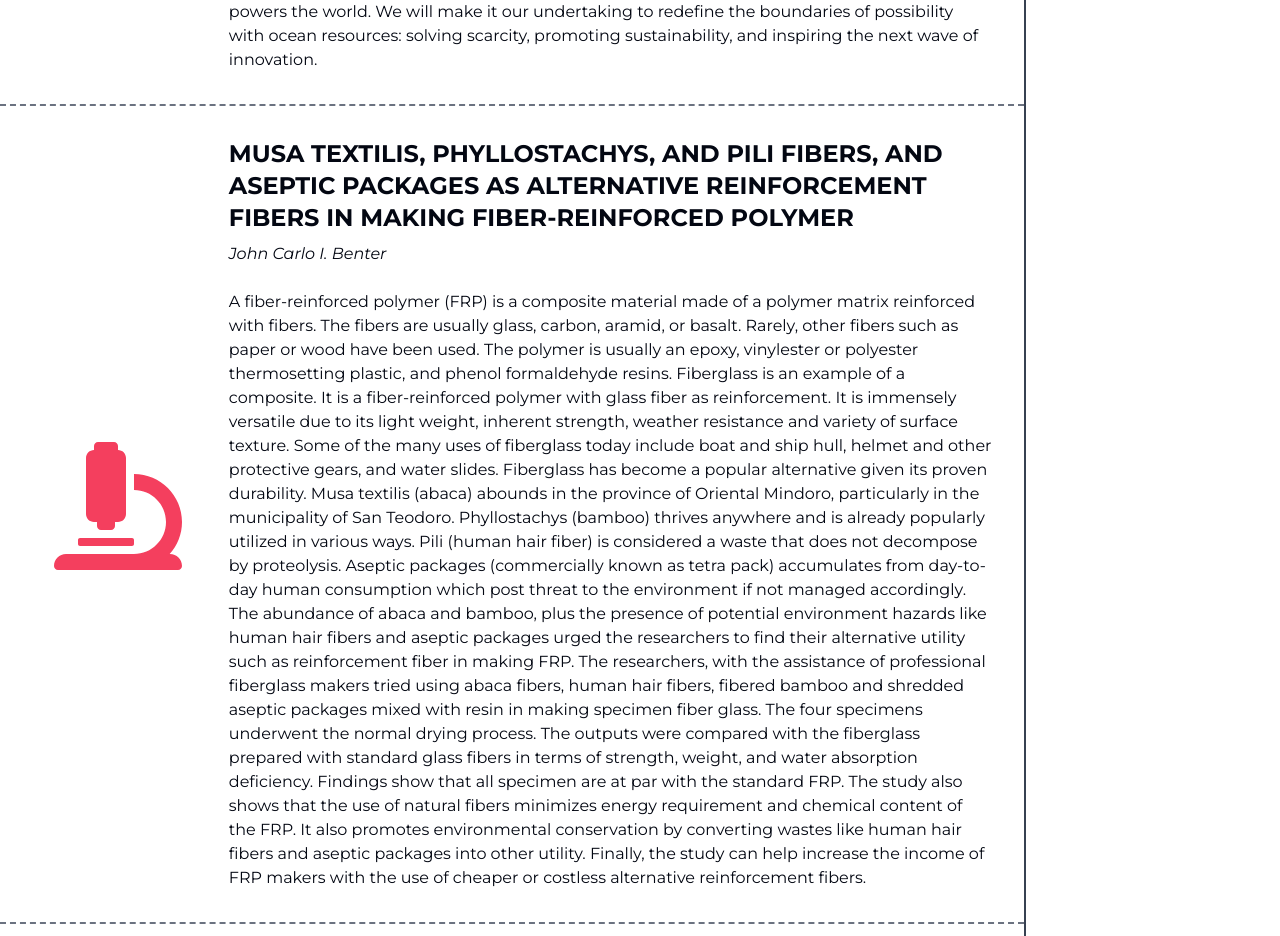
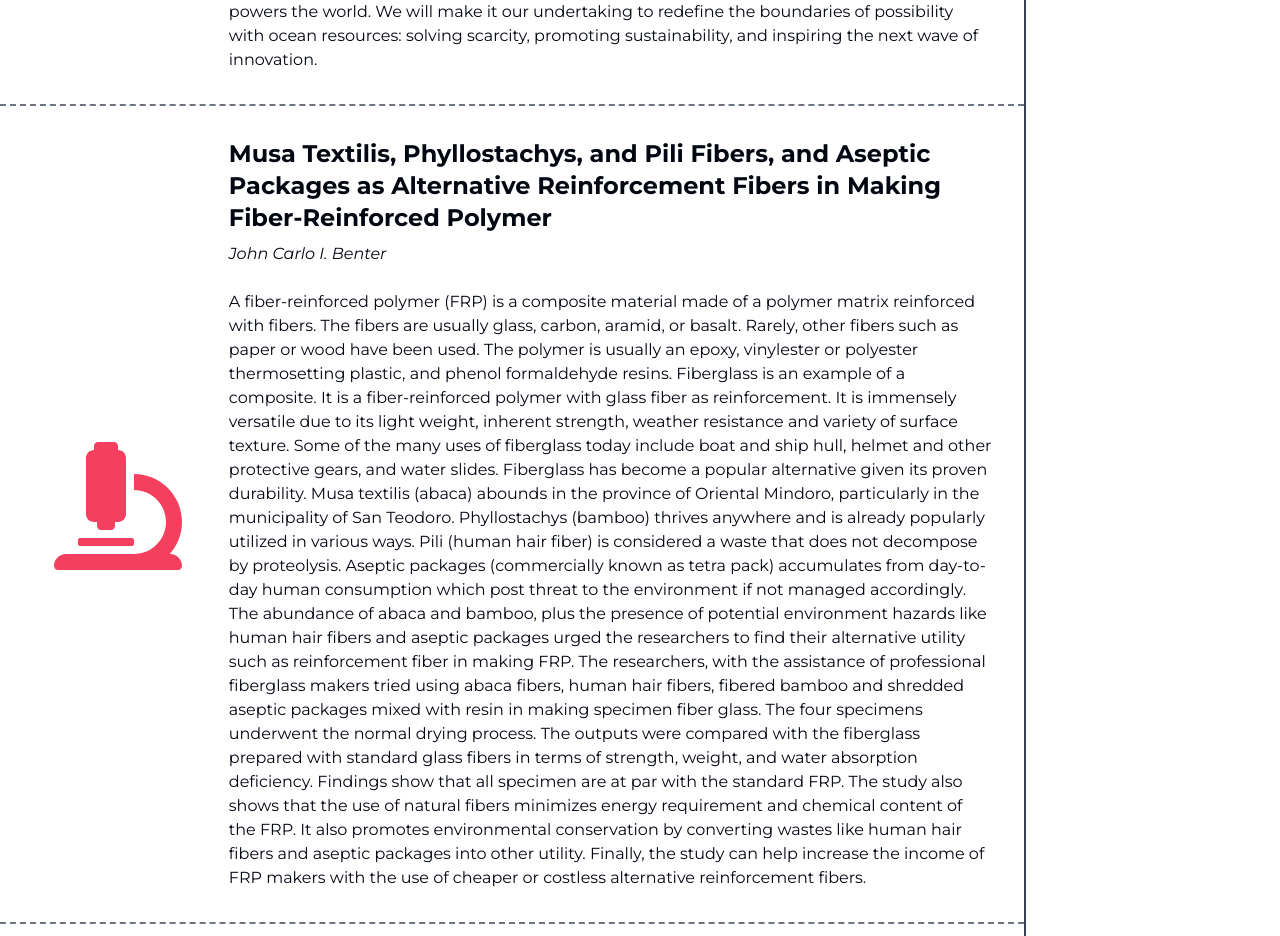
Before and after one commit to multiverseresearchers/multiverse-researchers, a React (Vite) app: page /papers in a window 1280 px wide. Shown: the part 1620-2556 px from the top of the page. Built offline with nearby package versions, Linux system fonts and the light colour scheme.

Commit message:
updated pub

```diff
--- a/src/components/publications/Publications.tsx
+++ b/src/components/publications/Publications.tsx
@@ -30,7 +30,7 @@ const Publications = () => {
         abstract: "With growing freshwater scarcity and surging demand for critical minerals like lithium, the pace of innovation will have to rise to meet the dual crises facing humanity. This project proposes an affordable, scalable device that integrates lithium extraction with seawater desalination--a way to make the world's vast oceans a dual resource for both clean water and sustainable energy. It uses state-of-the-art adsorption materials, effective pumping systems, and renewable energy to selectively extract lithium-a cornerstone of modern battery technology--from seawater while supporting the desalination process in tandem. Drawing from an already established network of desalination infrastructure, this system is low-cost and modular, bringing an entirely new synergy to the coastal community, especially within water-stressed regions. Conceptually envisioned as both a proof-of-concept and one toward environmental harmony, this solution aims to reduce the mineral load in seawater before desalination. This will help in making the process of desalination more efficient and sustainable. It aspires to empower regions where water scarcity and renewable energy demand converge, offering a pathway to a future where freshwater flows freely, and clean energy powers the world. We will make it our undertaking to redefine the boundaries of possibility with ocean resources: solving scarcity, promoting sustainability, and inspiring the next wave of innovation."
       },
       {
-        title:"MUSA TEXTILIS, PHYLLOSTACHYS, AND PILI FIBERS, AND ASEPTIC PACKAGES AS ALTERNATIVE REINFORCEMENT FIBERS IN MAKING FIBER-REINFORCED POLYMER",
+        title:"Musa Textilis, Phyllostachys, and Pili Fibers, and Aseptic Packages as Alternative Reinforcement Fibers in Making Fiber-Reinforced Polymer",
         author: "John Carlo I. Benter",
         link: "https://drive.google.com/file/d/1aKv27zWmWezBNLsqyiZvRNBMFm74FjdA/view",
         subject: "bio",
```
